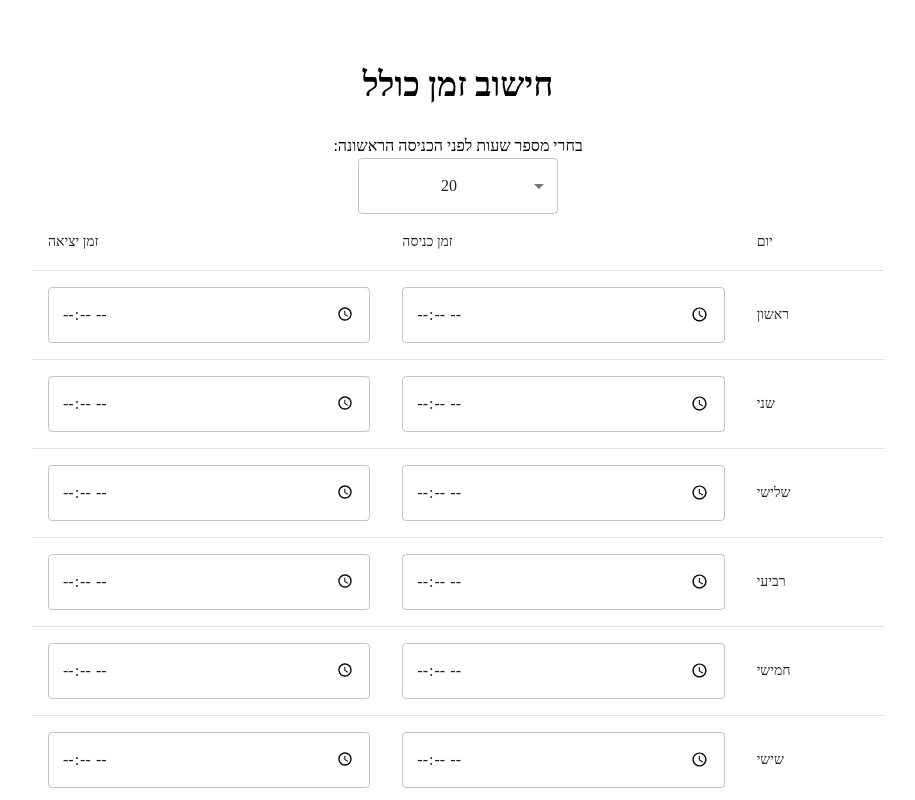
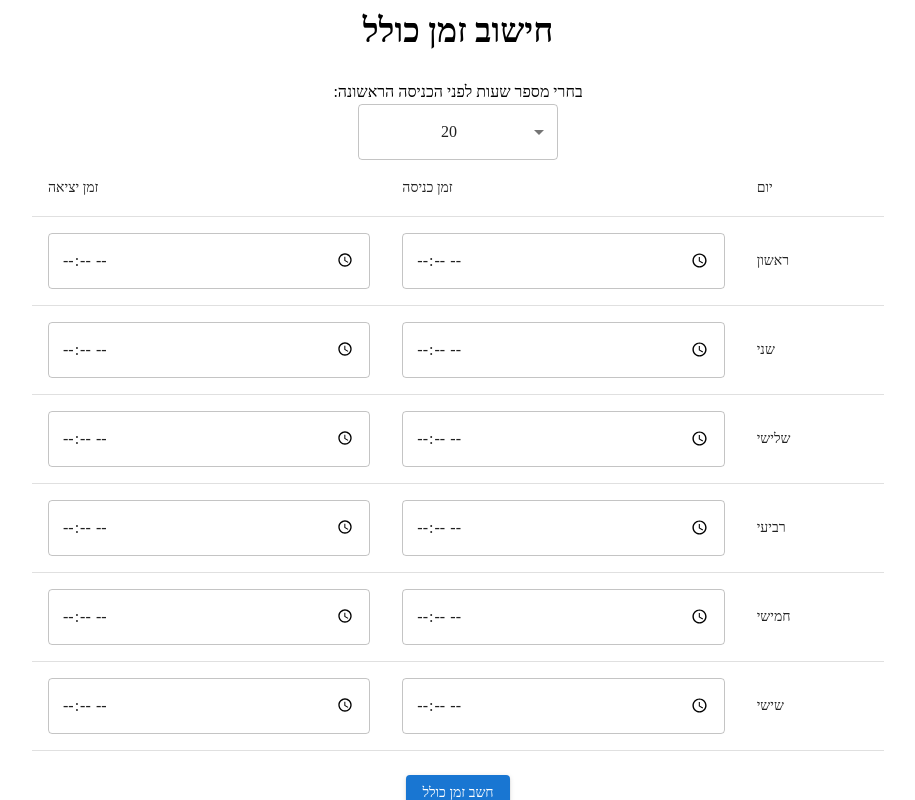
Before and after one commit to GreenArmy18/time-tracker, a React (Create React App) app: page / in a window 1280 px wide. Shown: the whole page, without its empty margins (182-1097 px from the left). Built offline with nearby package versions, Linux system fonts and the light colour scheme.

Commit message:
fixed the super gap of the headline

```diff
--- a/src/App.js
+++ b/src/App.js
@@ -77,7 +77,7 @@ function App() {
     >
       <div className="content-wrapper">
       <Container maxWidth="md" style={{ minHeight: '100vh', overflowY: 'auto' }}>
-      <Typography variant="h4" align="center" gutterBottom style={{ fontSize: '1.5rem' }} className="headline">
+      <Typography variant="h4" align="center" gutterBottom style={{ fontSize: '1.5rem' }}>
       <Box display="flex" justifyContent="center" alignItems="center">
         <Typography variant="h4" align="center" gutterBottom>
           <Box fontFamily="Assistant" fontWeight="bold">
--- a/src/index.css
+++ b/src/index.css
@@ -31,5 +31,5 @@ code {
   left: 0;
   right: 0;
   overflow-y: scroll;
-  padding-top: 64px; /* Adjust this value if necessary to account for the height of the header */
+  padding-top: 10px; /* Adjust this value if necessary to account for the height of the header */
 }
```
